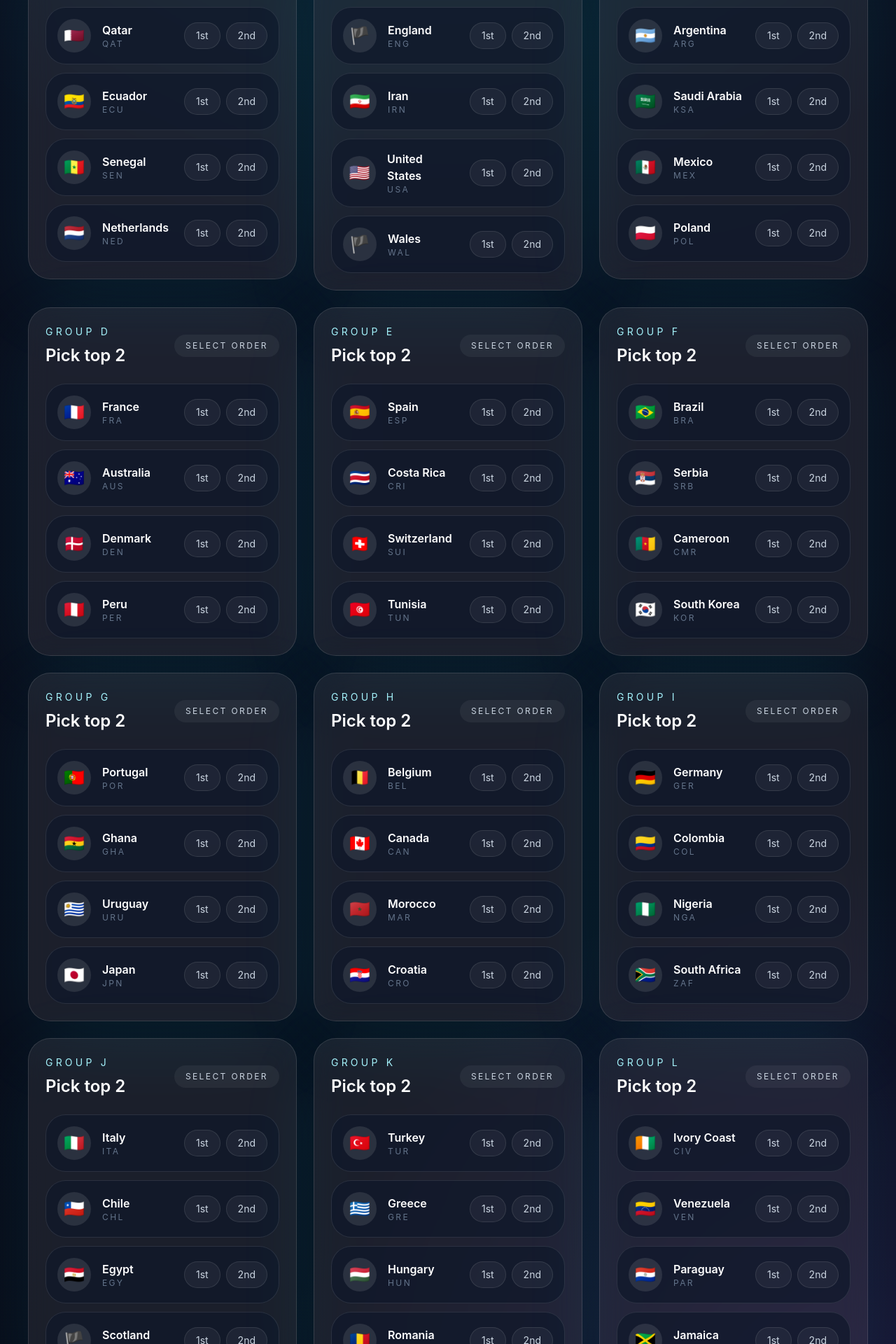
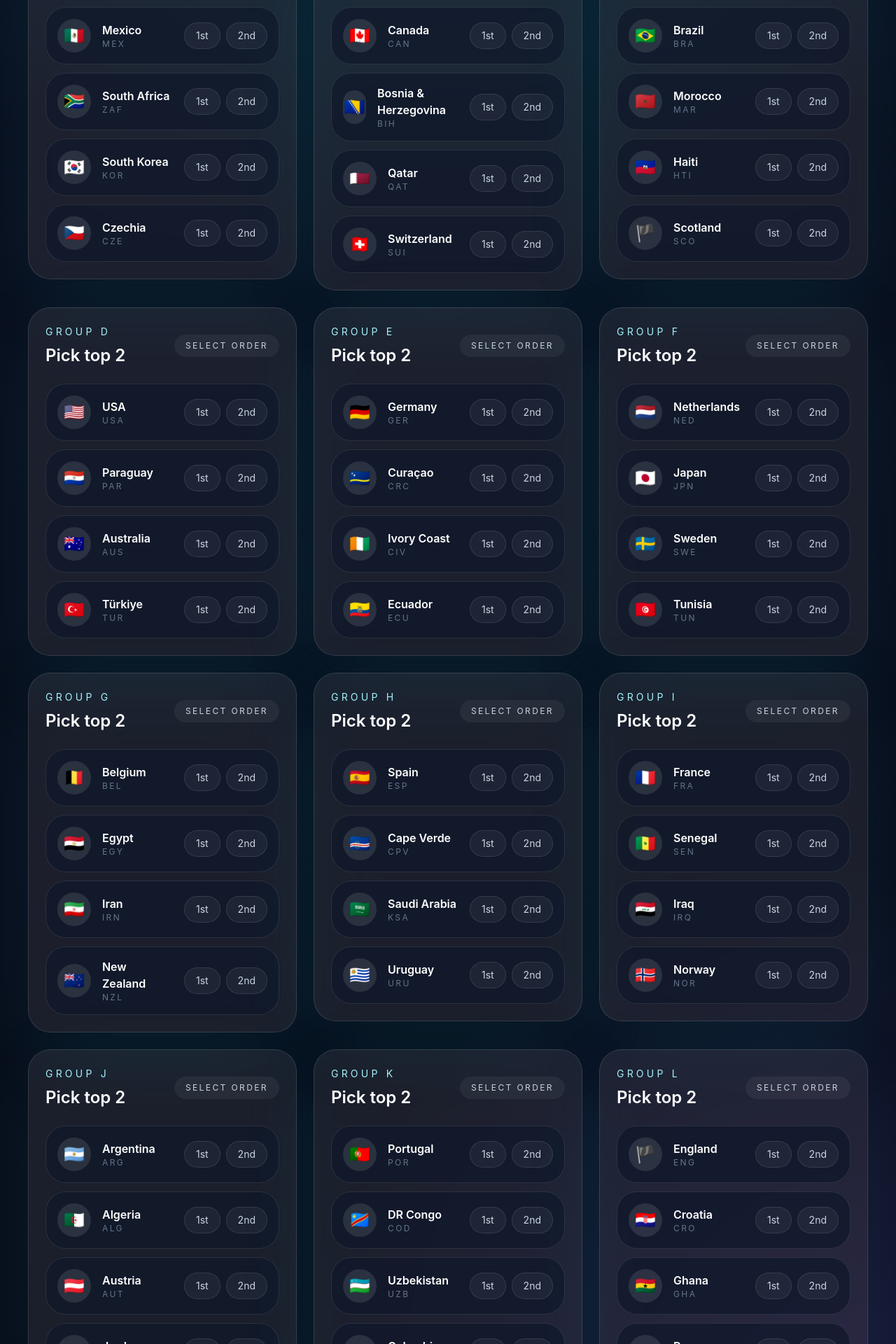
Before and after one commit to Anmol131/worldcup_predectior, a React app in the folder frontend/: page /groups in a window 1280 px wide. Shown: the part 600-2520 px from the top of the page at 70% size. Built offline with nearby package versions, Linux system fonts and the light colour scheme; the HTML template or start-up script is replaced by a standard one.

Commit message:
feat: add 2026 World Cup groups and teams

```diff
--- a/frontend/src/data/groups.js
+++ b/frontend/src/data/groups.js
@@ -3,120 +3,120 @@ const groups = [
     id: 'A',
     title: 'Group A',
     teams: [
-      { code: 'QAT', name: 'Qatar', flag: '🇶🇦' },
-      { code: 'ECU', name: 'Ecuador', flag: '🇪🇨' },
-      { code: 'SEN', name: 'Senegal', flag: '🇸🇳' },
-      { code: 'NED', name: 'Netherlands', flag: '🇳🇱' },
+      { code: 'MEX', name: 'Mexico', flag: '🇲🇽' },
+      { code: 'ZAF', name: 'South Africa', flag: '🇿🇦' },
+      { code: 'KOR', name: 'South Korea', flag: '🇰🇷' },
+      { code: 'CZE', name: 'Czechia', flag: '🇨🇿' },
     ],
   },
   {
     id: 'B',
     title: 'Group B',
     teams: [
-      { code: 'ENG', name: 'England', flag: '🏴' },
-      { code: 'IRN', name: 'Iran', flag: '🇮🇷' },
-      { code: 'USA', name: 'United States', flag: '🇺🇸' },
-      { code: 'WAL', name: 'Wales', flag: '🏴' },
+      { code: 'CAN', name: 'Canada', flag: '🇨🇦' },
+      { code: 'BIH', name: 'Bosnia & Herzegovina', flag: '🇧🇦' },
+      { code: 'QAT', name: 'Qatar', flag: '🇶🇦' },
+      { code: 'SUI', name: 'Switzerland', flag: '🇨🇭' },
     ],
   },
   {
     id: 'C',
     title: 'Group C',
     teams: [
-      { code: 'ARG', name: 'Argentina', flag: '🇦🇷' },
-      { code: 'KSA', name: 'Saudi Arabia', flag: '🇸🇦' },
-      { code: 'MEX', name: 'Mexico', flag: '🇲🇽' },
-      { code: 'POL', name: 'Poland', flag: '🇵🇱' },
+      { code: 'BRA', name: 'Brazil', flag: '🇧🇷' },
+      { code: 'MAR', name: 'Morocco', flag: '🇲🇦' },
+      { code: 'HTI', name: 'Haiti', flag: '🇭🇹' },
+      { code: 'SCO', name: 'Scotland', flag: '🏴' },
     ],
   },
   {
     id: 'D',
     title: 'Group D',
     teams: [
-      { code: 'FRA', name: 'France', flag: '🇫🇷' },
+      { code: 'USA', name: 'USA', flag: '🇺🇸' },
+      { code: 'PAR', name: 'Paraguay', flag: '🇵🇾' },
       { code: 'AUS', name: 'Australia', flag: '🇦🇺' },
-      { code: 'DEN', name: 'Denmark', flag: '🇩🇰' },
-      { code: 'PER', name: 'Peru', flag: '🇵🇪' },
+      { code: 'TUR', name: 'Türkiye', flag: '🇹🇷' },
     ],
   },
   {
     id: 'E',
     title: 'Group E',
     teams: [
-      { code: 'ESP', name: 'Spain', flag: '🇪🇸' },
-      { code: 'CRI', name: 'Costa Rica', flag: '🇨🇷' },
-      { code: 'SUI', name: 'Switzerland', flag: '🇨🇭' },
-      { code: 'TUN', name: 'Tunisia', flag: '🇹🇳' },
+      { code: 'GER', name: 'Germany', flag: '🇩🇪' },
+      { code: 'CRC', name: 'Curaçao', flag: '🇨🇼' },
+      { code: 'CIV', name: 'Ivory Coast', flag: '🇨🇮' },
+      { code: 'ECU', name: 'Ecuador', flag: '🇪🇨' },
     ],
   },
   {
     id: 'F',
     title: 'Group F',
     teams: [
-      { code: 'BRA', name: 'Brazil', flag: '🇧🇷' },
-      { code: 'SRB', name: 'Serbia', flag: '🇷🇸' },
-      { code: 'CMR', name: 'Cameroon', flag: '🇨🇲' },
-      { code: 'KOR', name: 'South Korea', flag: '🇰🇷' },
+      { code: 'NED', name: 'Netherlands', flag: '🇳🇱' },
+      { code: 'JPN', name: 'Japan', flag: '🇯🇵' },
+      { code: 'SWE', name: 'Sweden', flag: '🇸🇪' },
+      { code: 'TUN', name: 'Tunisia', flag: '🇹🇳' },
     ],
   },
   {
     id: 'G',
     title: 'Group G',
     teams: [
-      { code: 'POR', name: 'Portugal', flag: '🇵🇹' },
-      { code: 'GHA', name: 'Ghana', flag: '🇬🇭' },
-      { code: 'URU', name: 'Uruguay', flag: '🇺🇾' },
-      { code: 'JPN', name: 'Japan', flag: '🇯🇵' },
+      { code: 'BEL', name: 'Belgium', flag: '🇧🇪' },
+      { code: 'EGY', name: 'Egypt', flag: '🇪🇬' },
+      { code: 'IRN', name: 'Iran', flag: '🇮🇷' },
+      { code: 'NZL', name: 'New Zealand', flag: '🇳🇿' },
     ],
   },
   {
     id: 'H',
     title: 'Group H',
     teams: [
-      { code: 'BEL', name: 'Belgium', flag: '🇧🇪' },
-      { code: 'CAN', name: 'Canada', flag: '🇨🇦' },
-      { code: 'MAR', name: 'Morocco', flag: '🇲🇦' },
-      { code: 'CRO', name: 'Croatia', flag: '🇭🇷' },
+      { code: 'ESP', name: 'Spain', flag: '🇪🇸' },
+      { code: 'CPV', name: 'Cape Verde', flag: '🇨🇻' },
+      { code: 'KSA', name: 'Saudi Arabia', flag: '🇸🇦' },
+      { code: 'URU', name: 'Uruguay', flag: '🇺🇾' },
     ],
   },
   {
     id: 'I',
     title: 'Group I',
     teams: [
-      { code: 'GER', name: 'Germany', flag: '🇩🇪' },
-      { code: 'COL', name: 'Colombia', flag: '🇨🇴' },
-      { code: 'NGA', name: 'Nigeria', flag: '🇳🇬' },
-      { code: 'ZAF', name: 'South Africa', flag: '🇿🇦' },
+      { code: 'FRA', name: 'France', flag: '🇫🇷' },
+      { code: 'SEN', name: 'Senegal', flag: '🇸🇳' },
+      { code: 'IRQ', name: 'Iraq', flag: '🇮🇶' },
+      { code: 'NOR', name: 'Norway', flag: '🇳🇴' },
     ],
   },
   {
     id: 'J',
     title: 'Group J',
     teams: [
-      { code: 'ITA', name: 'Italy', flag: '🇮🇹' },
-      { code: 'CHL', name: 'Chile', flag: '🇨🇱' },
-      { code: 'EGY', name: 'Egypt', flag: '🇪🇬' },
-      { code: 'SCO', name: 'Scotland', flag: '🏴' },
+      { code: 'ARG', name: 'Argentina', flag: '🇦🇷' },
+      { code: 'ALG', name: 'Algeria', flag: '🇩🇿' },
+      { code: 'AUT', name: 'Austria', flag: '🇦🇹' },
+      { code: 'JOR', name: 'Jordan', flag: '🇯🇴' },
     ],
   },
   {
     id: 'K',
     title: 'Group K',
     teams: [
-      { code: 'TUR', name: 'Turkey', flag: '🇹🇷' },
-      { code: 'GRE', name: 'Greece', flag: '🇬🇷' },
-      { code: 'HUN', name: 'Hungary', flag: '🇭🇺' },
-      { code: 'ROU', name: 'Romania', flag: '🇷🇴' },
+      { code: 'POR', name: 'Portugal', flag: '🇵🇹' },
+      { code: 'COD', name: 'DR Congo', flag: '🇨🇩' },
+      { code: 'UZB', name: 'Uzbekistan', flag: '🇺🇿' },
+      { code: 'COL', name: 'Colombia', flag: '🇨🇴' },
     ],
   },
   {
     id: 'L',
     title: 'Group L',
     teams: [
-      { code: 'CIV', name: 'Ivory Coast', flag: '🇨🇮' },
-      { code: 'VEN', name: 'Venezuela', flag: '🇻🇪' },
-      { code: 'PAR', name: 'Paraguay', flag: '🇵🇾' },
-      { code: 'JAM', name: 'Jamaica', flag: '🇯🇲' },
+      { code: 'ENG', name: 'England', flag: '🏴' },
+      { code: 'CRO', name: 'Croatia', flag: '🇭🇷' },
+      { code: 'GHA', name: 'Ghana', flag: '🇬🇭' },
+      { code: 'PAN', name: 'Panama', flag: '🇵🇦' },
     ],
   },
 ];
```
